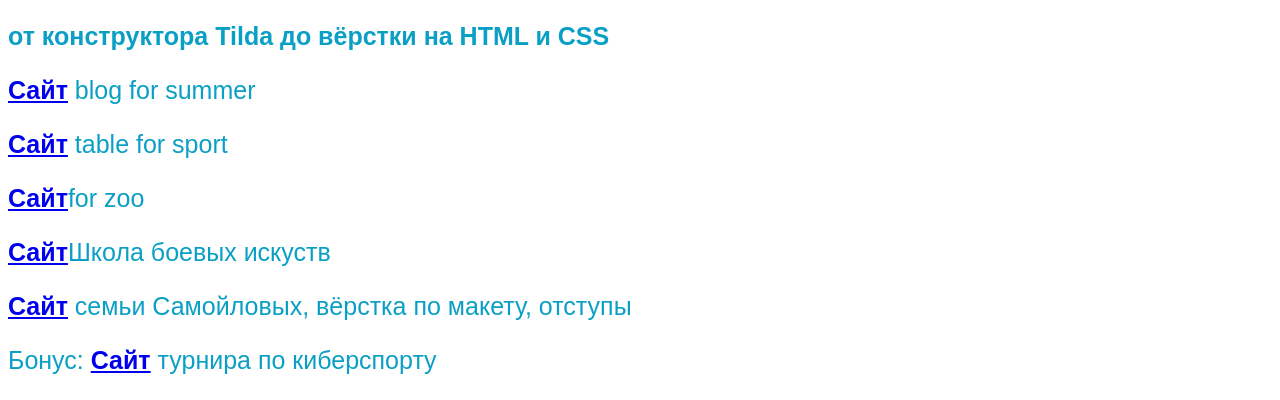
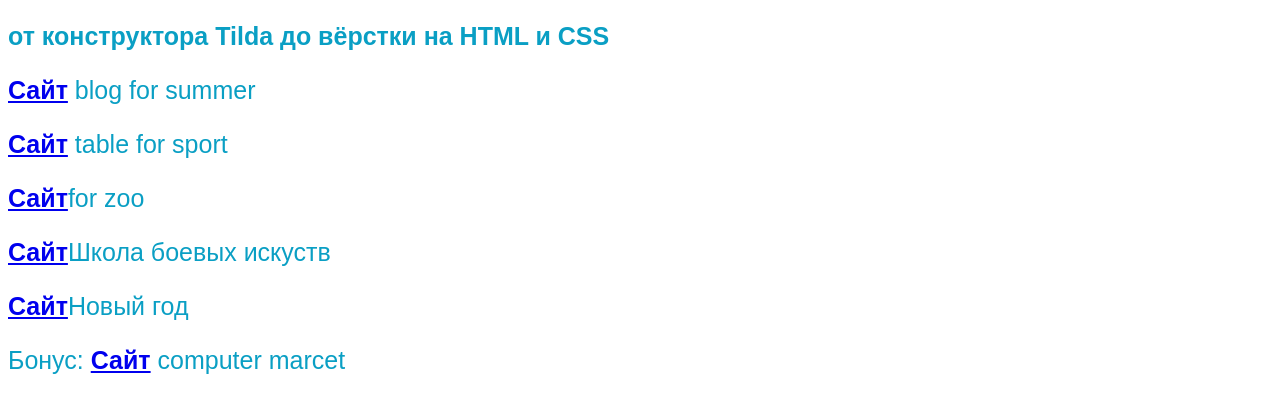
Before and after one commit to kira2222dmitrenko/Portfolio, a plain HTML site: page my work.html in a window 1280 px wide. Shown: the part 411-811 px from the top of the page. Drawn offline with Linux system fonts and the light colour scheme.

Commit message:
Update my work.html

```diff
--- a/my work.html
+++ b/my work.html
@@ -21,8 +21,8 @@
         <p><a class="link-text" href=" https://kira2222dmitrenko.github.io/table/"><b>Сайт</b></a> table for sport</p>
         <p><a class="link-text" href=" https://kira2222dmitrenko.github.io/zoo/"><b>Сайт</b></a>for zoo</p>
       <p><a class="link-text" href=" https://kira2222dmitrenko.github.io/school-for-sport/"><b>Сайт</b></a>Школа боевых искуств </p>
-        <p><a class="link-text" href="https://nadvilboa.github.io/5-4-1/"><b>Сайт</b></a> семьи Самойловых, вёрстка по макету, отступы</p>
-        <p>Бонус: <a class="link-text" href="https://nadvilboa.github.io/-4-3_bonus/"><b>Сайт</b></a> турнира по киберспорту</p>
+        <p><a class="link-text" href=" https://kira2222dmitrenko.github.io/Newyear/"><b>Сайт</b></a>Новый год </p>
+        <p>Бонус: <a class="link-text" href=" https://kira2222dmitrenko.github.io/computermarket/"><b>Сайт</b></a> computer marcet</p>
     </main>
     <footer>
  </a>
```
